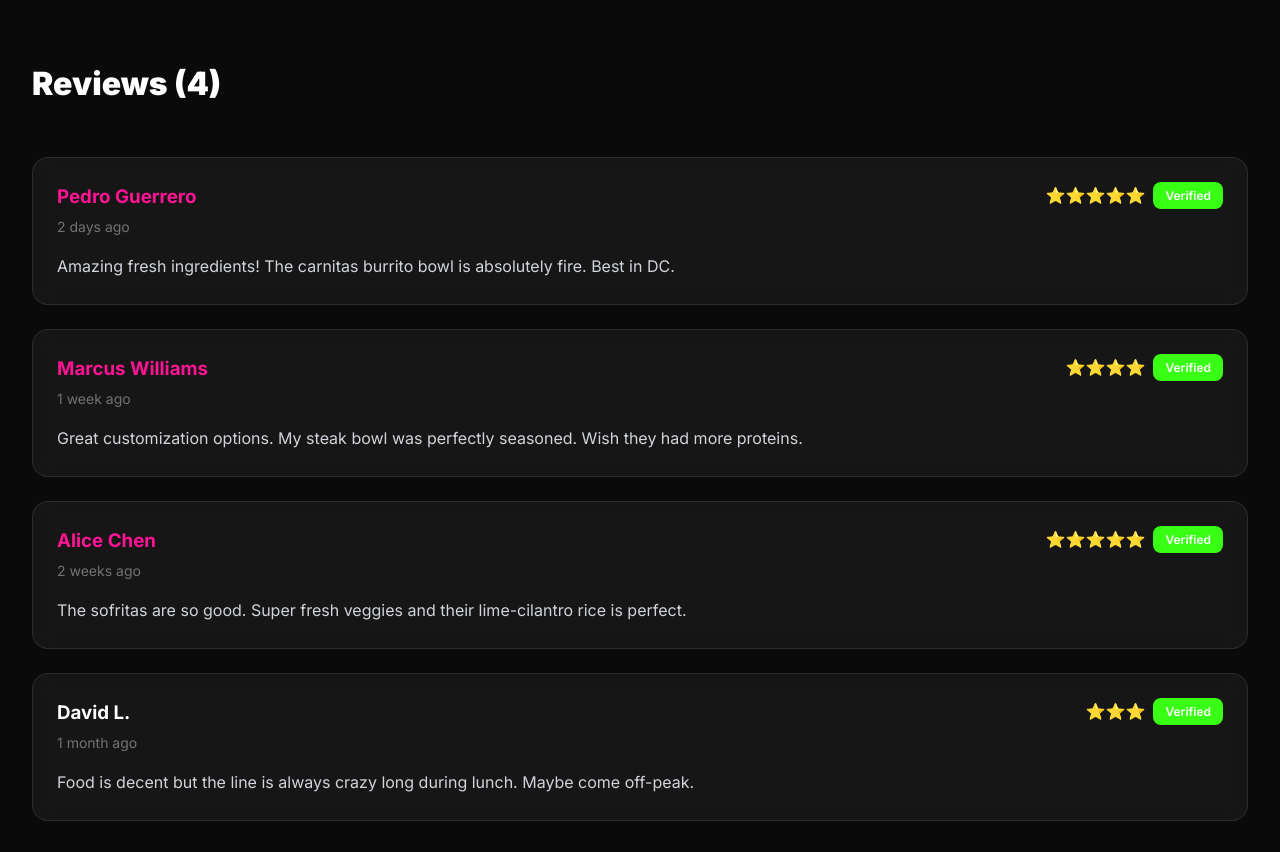
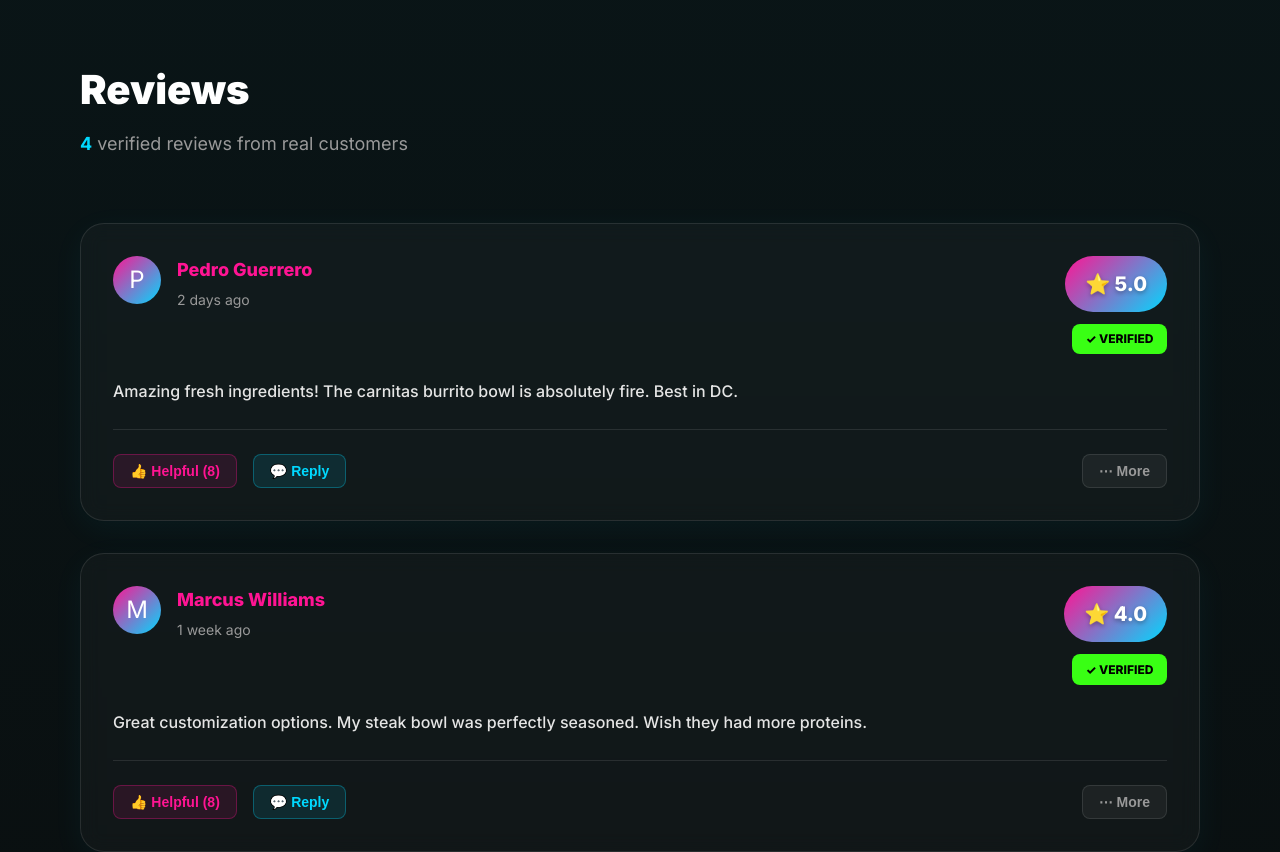
Before and after one commit to Pjavier23/saypay, a Next.js app: page /restaurant/1 in a window 1280 px wide. Shown: the part 560-1412 px from the top of the page. Built offline with nearby package versions, Linux system fonts and the light colour scheme.

Commit message:
Redesign reviews to be more social-friendly: bigger cards, prominent ratings, engagement buttons, better UX

```diff
--- a/pages/restaurant/[id].tsx
+++ b/pages/restaurant/[id].tsx
@@ -235,39 +235,187 @@ export default function RestaurantDetail() {
       </section>
 
       {/* Reviews Section */}
-      <section style={{ padding: '4rem 2rem' }}>
-        <div style={{ maxWidth: '80rem', margin: '0 auto' }}>
-          <h2 style={{ fontSize: '2rem', fontWeight: 900, marginBottom: '3rem' }}>Reviews ({reviews.length})</h2>
+      <section style={{ padding: '4rem 2rem', background: 'linear-gradient(180deg, rgba(0, 217, 255, 0.05) 0%, #0a0a0a 100%)' }}>
+        <div style={{ maxWidth: '70rem', margin: '0 auto' }}>
+          <div style={{ marginBottom: '4rem' }}>
+            <h2 style={{ fontSize: '2.5rem', fontWeight: 900, marginBottom: '0.5rem' }}>Reviews</h2>
+            <p style={{ color: '#999', fontSize: '1.125rem' }}>
+              <span style={{ color: '#00d9ff', fontWeight: '700' }}>{reviews.length}</span> verified reviews from real customers
+            </p>
+          </div>
 
-          <div style={{ display: 'flex', flexDirection: 'column', gap: '1.5rem' }}>
+          <div style={{ display: 'flex', flexDirection: 'column', gap: '2rem' }}>
             {reviews.map(review => (
               <div
                 key={review.id}
                 style={{
-                  background: 'rgba(255, 255, 255, 0.05)',
+                  background: 'rgba(255, 255, 255, 0.03)',
                   backdropFilter: 'blur(10px)',
-                  padding: '1.5rem',
-                  borderRadius: '1rem',
+                  padding: '2rem',
+                  borderRadius: '1.5rem',
                   border: '1px solid rgba(255, 255, 255, 0.1)',
+                  boxShadow: '0 8px 32px rgba(0, 217, 255, 0.05)',
+                  transition: 'all 0.3s ease',
+                  cursor: 'pointer',
+                }}
+                onMouseEnter={(e: any) => {
+                  e.currentTarget.style.background = 'rgba(255, 255, 255, 0.05)'
+                  e.currentTarget.style.borderColor = '#00d9ff'
+                  e.currentTarget.style.boxShadow = '0 12px 48px rgba(0, 217, 255, 0.15)'
+                }}
+                onMouseLeave={(e: any) => {
+                  e.currentTarget.style.background = 'rgba(255, 255, 255, 0.03)'
+                  e.currentTarget.style.borderColor = 'rgba(255, 255, 255, 0.1)'
+                  e.currentTarget.style.boxShadow = '0 8px 32px rgba(0, 217, 255, 0.05)'
                 }}
               >
-                <div style={{ display: 'flex', justifyContent: 'space-between', alignItems: 'start', marginBottom: '1rem' }}>
-                  <div>
-                    {review.userId ? (
-                      <Link href={`/profile/${review.userId}`} style={{ textDecoration: 'none' }}>
-                        <h3 style={{ fontWeight: 700, marginBottom: '0.25rem', color: '#ff1493', cursor: 'pointer' }}>{review.author}</h3>
-                      </Link>
-                    ) : (
-                      <h3 style={{ fontWeight: 700, marginBottom: '0.25rem' }}>{review.author}</h3>
+                {/* Header: Author + Rating */}
+                <div style={{ display: 'flex', justifyContent: 'space-between', alignItems: 'flex-start', marginBottom: '1.5rem' }}>
+                  <div style={{ display: 'flex', gap: '1rem', alignItems: 'flex-start', flex: 1 }}>
+                    {/* Avatar */}
+                    <div style={{
+                      width: '48px',
+                      height: '48px',
+                      borderRadius: '50%',
+                      background: 'linear-gradient(135deg, #ff1493, #00d9ff)',
+                      display: 'flex',
+                      alignItems: 'center',
+                      justifyContent: 'center',
+                      fontSize: '1.5rem',
+                      flexShrink: 0,
+                    }}>
+                      {review.author.charAt(0)}
+                    </div>
+
+                    {/* Author Info */}
+                    <div>
+                      {review.userId ? (
+                        <Link href={`/profile/${review.userId}`} style={{ textDecoration: 'none' }}>
+                          <h3 style={{ fontWeight: 800, marginBottom: '0.25rem', color: '#ff1493', cursor: 'pointer', fontSize: '1.125rem' }}>
+                            {review.author}
+                          </h3>
+                        </Link>
+                      ) : (
+                        <h3 style={{ fontWeight: 800, marginBottom: '0.25rem', fontSize: '1.125rem' }}>
+                          {review.author}
+                        </h3>
+                      )}
+                      <p style={{ color: '#999', fontSize: '0.875rem' }}>{review.date}</p>
+                    </div>
+                  </div>
+
+                  {/* Rating Badge */}
+                  <div style={{ display: 'flex', flexDirection: 'column', alignItems: 'flex-end', gap: '0.75rem' }}>
+                    <div style={{
+                      background: 'linear-gradient(135deg, #ff1493, #00d9ff)',
+                      padding: '0.75rem 1.25rem',
+                      borderRadius: '9999px',
+                      fontWeight: '800',
+                      fontSize: '1.25rem',
+                      color: '#fff',
+                      textShadow: '0 2px 4px rgba(0, 0, 0, 0.3)',
+                    }}>
+                      {'⭐ ' + review.rating.toFixed(1)}
+                    </div>
+                    {review.paid && (
+                      <span style={{
+                        background: '#39ff14',
+                        color: '#000',
+                        padding: '0.35rem 0.85rem',
+                        borderRadius: '0.5rem',
+                        fontSize: '0.75rem',
+                        fontWeight: '800',
+                        textTransform: 'uppercase',
+                      }}>
+                        ✓ Verified
+                      </span>
                     )}
-                    <p style={{ color: '#737373', fontSize: '0.875rem' }}>{review.date}</p>
-                  </div>
-                  <div style={{ display: 'flex', gap: '0.5rem', alignItems: 'center' }}>
-                    <span>{'⭐'.repeat(review.rating)}</span>
-                    {review.paid && <span style={{ background: '#39ff14', padding: '0.25rem 0.75rem', borderRadius: '0.5rem', fontSize: '0.75rem', fontWeight: '600' }}>Verified</span>}
                   </div>
                 </div>
-                <p style={{ color: '#d1d5db' }}>{review.text}</p>
+
+                {/* Review Text */}
+                <p style={{
+                  color: '#e5e5e5',
+                  fontSize: '1rem',
+                  lineHeight: '1.7',
+                  marginBottom: '1.5rem',
+                  fontWeight: '500',
+                }}>
+                  {review.text}
+                </p>
+
+                {/* Engagement Footer */}
+                <div style={{
+                  display: 'flex',
+                  gap: '1rem',
+                  paddingTop: '1.5rem',
+                  borderTop: '1px solid rgba(255, 255, 255, 0.1)',
+                }}>
+                  <button style={{
+                    background: 'rgba(255, 20, 147, 0.1)',
+                    color: '#ff1493',
+                    border: '1px solid rgba(255, 20, 147, 0.3)',
+                    padding: '0.5rem 1rem',
+                    borderRadius: '0.5rem',
+                    fontWeight: '600',
+                    cursor: 'pointer',
+                    fontSize: '0.875rem',
+                    transition: 'all 0.3s ease',
+                  }}
+                  onMouseEnter={(e: any) => {
+                    e.currentTarget.style.background = 'rgba(255, 20, 147, 0.2)'
+                    e.currentTarget.style.borderColor = '#ff1493'
+                  }}
+                  onMouseLeave={(e: any) => {
+                    e.currentTarget.style.background = 'rgba(255, 20, 147, 0.1)'
+                    e.currentTarget.style.borderColor = 'rgba(255, 20, 147, 0.3)'
+                  }}>
+                    👍 Helpful (8)
+                  </button>
+                  <button style={{
+                    background: 'rgba(0, 217, 255, 0.1)',
+                    color: '#00d9ff',
+                    border: '1px solid rgba(0, 217, 255, 0.3)',
+                    padding: '0.5rem 1rem',
+                    borderRadius: '0.5rem',
+                    fontWeight: '600',
+                    cursor: 'pointer',
+                    fontSize: '0.875rem',
+                    transition: 'all 0.3s ease',
+                  }}
+                  onMouseEnter={(e: any) => {
+                    e.currentTarget.style.background = 'rgba(0, 217, 255, 0.2)'
+                    e.currentTarget.style.borderColor = '#00d9ff'
+                  }}
+                  onMouseLeave={(e: any) => {
+                    e.currentTarget.style.background = 'rgba(0, 217, 255, 0.1)'
+                    e.currentTarget.style.borderColor = 'rgba(0, 217, 255, 0.3)'
+                  }}>
+                    💬 Reply
+                  </button>
+                  <button style={{
+                    background: 'rgba(255, 255, 255, 0.05)',
+                    color: '#999',
+                    border: '1px solid rgba(255, 255, 255, 0.1)',
+                    padding: '0.5rem 1rem',
+                    borderRadius: '0.5rem',
+                    fontWeight: '600',
+                    cursor: 'pointer',
+                    fontSize: '0.875rem',
+                    marginLeft: 'auto',
+                    transition: 'all 0.3s ease',
+                  }}
+                  onMouseEnter={(e: any) => {
+                    e.currentTarget.style.background = 'rgba(255, 255, 255, 0.1)'
+                    e.currentTarget.style.color = '#fff'
+                  }}
+                  onMouseLeave={(e: any) => {
+                    e.currentTarget.style.background = 'rgba(255, 255, 255, 0.05)'
+                    e.currentTarget.style.color = '#999'
+                  }}>
+                    ⋯ More
+                  </button>
+                </div>
               </div>
             ))}
           </div>
```
Also changed, not shown: pages/profile/[userId].tsx (+75 -26 lines).
